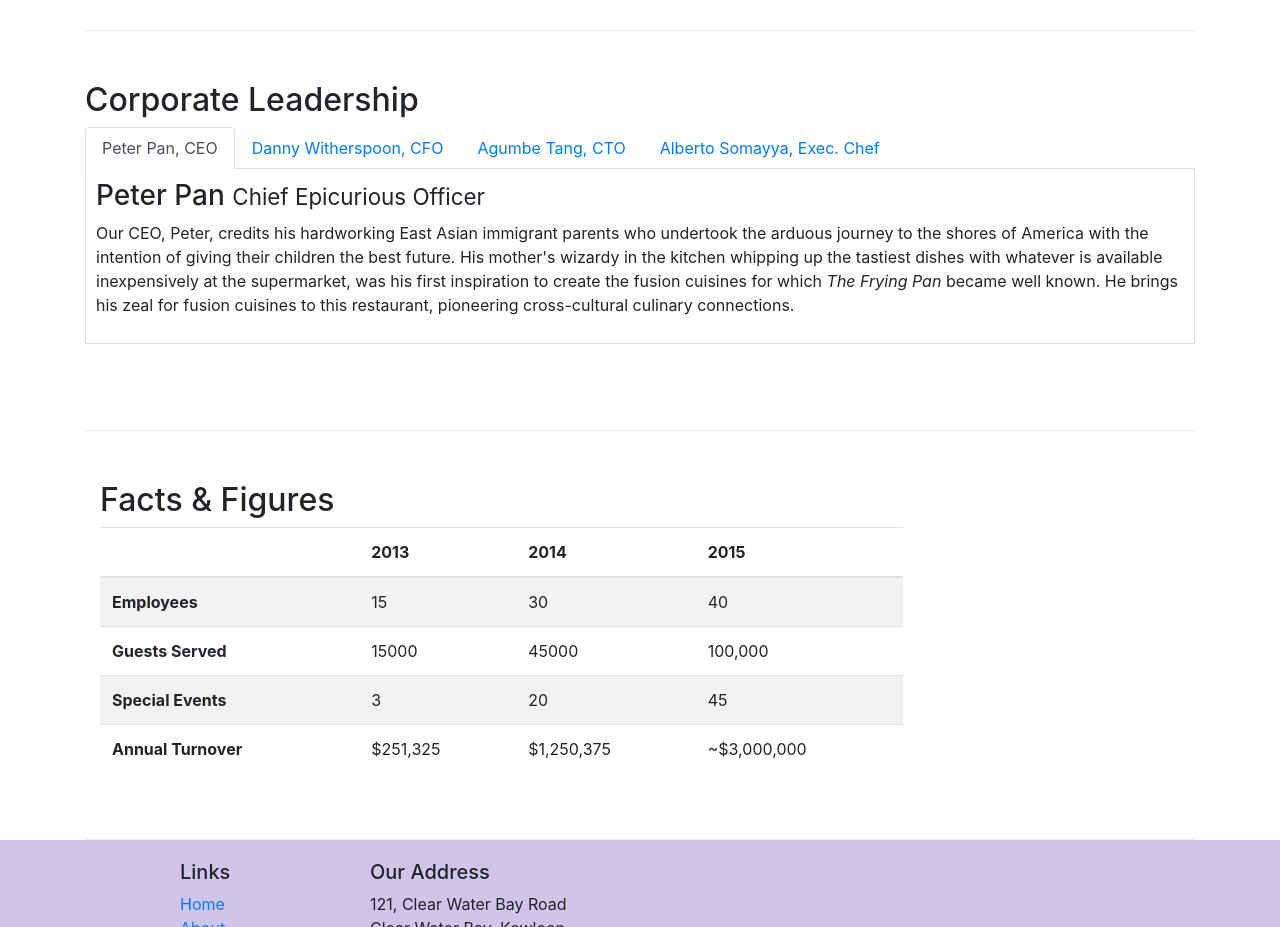
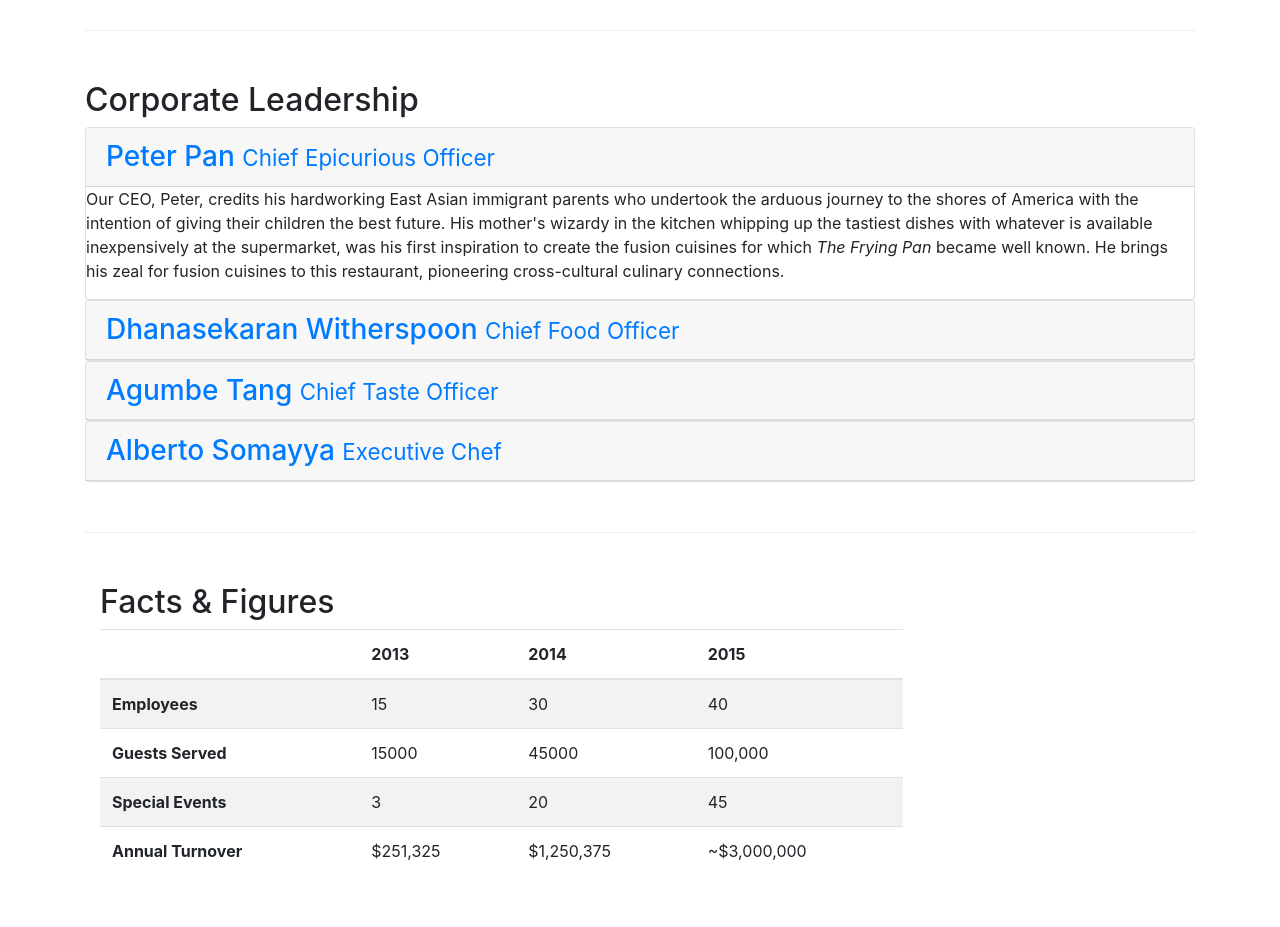
Before and after one commit to michelle1980/conFusion, a website: page aboutus.html in a window 1280 px wide. Shown: the part 880-1807 px from the top of the page. Drawn offline with nearby package versions, Linux system fonts and the light colour scheme.

Commit message:
Accordion

```diff
--- a/aboutus.html
+++ b/aboutus.html
@@ -112,40 +112,66 @@
         <div class="row row-content">
             <div class="col-xs-12">
                 <h2>Corporate Leadership</h2>
-                <ul class="nav nav-tabs">
-                    <li class="nav-item">
-                        <a class="nav-link active" href="#peter" role="tab" data-toggle="tab">Peter Pan, CEO</a>
-                    </li>
-                    <li class="nav-item">
-                        <a class="nav-link" href="#danny" role="tab" data-toggle="tab">Danny Witherspoon, CFO</a>
-                    </li>
-                    <li class="nav-item">
-                        <a class="nav-link" href="#agumbe" role="tab" data-toggle="tab">Agumbe Tang, CTO</a>
-                    </li>
-                    <li class="nav-item">
-                        <a class="nav-link" href="#alberto" role="tab" data-toggle="tab">Alberto Somayya, Exec. Chef</a>
-                    </li>
-                </ul>
-
-                <div class="tab-content">
-                    <div role="tabpanel" class="tab-pane fade show active" id="peter">
-                        <h3>Peter Pan <small>Chief Epicurious Officer</small></h3>
+                <div id="accordion" role="tablist">
+                    <div class="card">
+                        <div class="card-header" role="tab" id="peterhead">
+                            <h3 class="mb-0">
+                                <a data-toggle="collapse" data-parent="#accordion" href="#peter">
+                                    Peter Pan <small>Chief Epicurious Officer</small>
+                                </a>
+                            </h3>
+                        </div>
+                        <div role="tabpanel" class="collapse show" id="peter">
+                            <div class="card-block">
                                 <p class="hidden-xs-down">Our CEO, Peter, credits his hardworking East Asian immigrant parents who undertook the arduous journey to the shores of America with the intention of giving their children the best future. His mother's wizardy in the kitchen whipping up the tastiest dishes with whatever is available inexpensively at the supermarket, was his first inspiration to create the fusion cuisines for which <em>The Frying Pan</em> became well known. He brings his zeal for fusion cuisines to this restaurant, pioneering cross-cultural culinary connections.</p>
                             </div>
-                    <div role="tabpanel" class="tab-pane fade" id="danny">
-                        <h3>Dhanasekaran Witherspoon <small>Chief Food Officer</small></h3>
+                        </div>
+                    </div>
+
+                    <div class="card">
+                        <div class="card-header" role="tab" id="dannyhead">
+                            <h3 class="mb-0">
+                                <a class="collapsed" data-toggle="collapse" data-parent="#accordion" href="#danny">
+                                    Dhanasekaran Witherspoon <small>Chief Food Officer</small>
+                                </a>
+                            </h3>
+                        </div>
+                        <div role="tabpanel" class="collapse" id="danny">
+                            <div class="card-block">
                                 <p class="hidden-xs-down">Our CFO, Danny, as he is affectionately referred to by his colleagues, comes from a long established family tradition in farming and produce. His experiences growing up on a farm in the Australian outback gave him great appreciation for varieties of food sources. As he puts it in his own words, <em>Everything that runs, wins, and everything that stays, pays!</em>
                                 </p>
                             </div>
-                    <div role="tabpanel" class="tab-pane fade" id="agumbe">
-                        <h3>Agumbe Tang <small>Chief Taste Officer</small></h3>
+                        </div>
+                    </div>
+                    <div class="card">
+                        <div class="card-header" role="tab" id="agumbehead">
+                            <h3 class="mb-0">
+                                <a class="collapsed" data-toggle="collapse" data-parent="#accordion" href="#agumbe">
+                                    Agumbe Tang <small>Chief Taste Officer</small>
+                                </a>
+                            </h3>
+                        </div>
+                        <div role="tabpanel" class="collapse" id="agumbe">
+                            <div class="card-block">
                                 <p class="hidden-xs-down">Blessed with the most discerning gustatory sense, Agumbe, our CTO, personally ensures that every dish that we serve meets his exacting tastes. Our chefs dread the tongue lashing that ensues if their dish does not meet his exacting standards. He lives by his motto, <em>You click only if you survive my lick.</em>
                                 </p>
                             </div>
-                    <div role="tabpanel" class="tab-pane fade" id="alberto">
-                        <h3>Alberto Somayya <small>Executive Chef</small></h3>
+                        </div>
+                    </div>
+                    <div class="card">
+                        <div class="card-header" role="tab" id="albertohead">
+                            <h3 class="mb-0">
+                                <a class="collapsed" data-toggle="collapse" data-parent="#accordion" href="#alberto">
+                                    Alberto Somayya <small>Executive Chef</small>
+                                </a>
+                            </h3>
+                        </div>
+                        <div role="tabpanel" class="collapse" id="alberto">
+                            <div class="card-block">
                                 <p class="hidden-xs-down">Award winning three-star Michelin chef with wide International experience having worked closely with whos-who in the culinary world, he specializes in creating mouthwatering Indo-Italian fusion experiences. He says, <em>Put together the cuisines from the two craziest cultures, and you get a winning hit! Amma Mia!</em>
                                 </p>
+                            </div>
+                        </div>
                     </div>
                 </div>
             </div>
@@ -205,6 +231,8 @@
     <footer class="footer">
         <div class="container">
             <div class="row">
+
+                <!-- NAVIGATION -->
                 <div class="col-5 offset-1 col-sm-2">
                     <h5>Links</h5>
                     <ul class="list-unstyled">
```
Also changed, not shown: contactus.html (+19 -0 lines), index.html (+22 -0 lines). Lines whose indentation alone changed are shown as unchanged.
